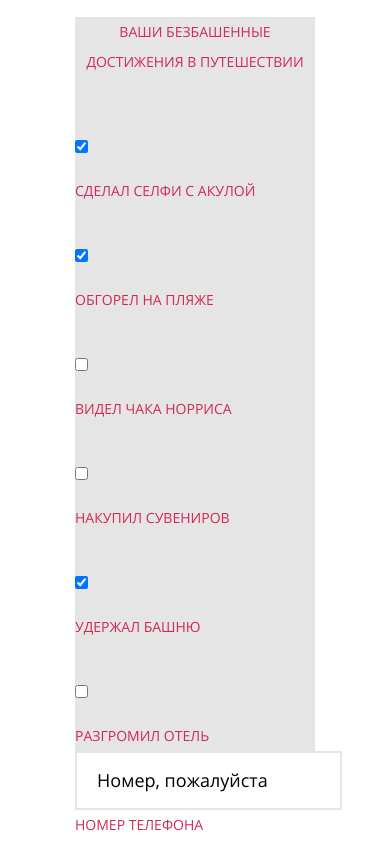
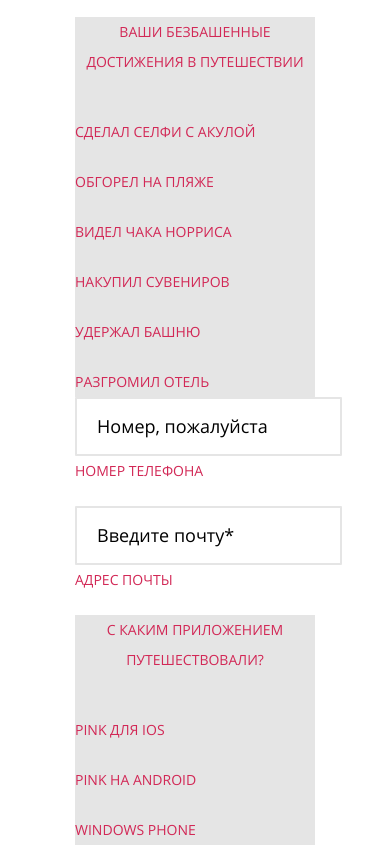
Before and after one commit to vladn255/1486707-pink-22, a website: page source/form.html in a window 390 px wide. Shown: the part 824-1672 px from the top of the page. Drawn offline with nearby package versions, Linux system fonts and the light colour scheme; files that its build step writes are made by us from their sources.

Commit message:
4.8. Адаптивная сетка для главной страницы_корректировка_3

```diff
--- a/source/form.html
+++ b/source/form.html
@@ -85,7 +85,7 @@
           </p>
           <ul class="form__list">
             <li class="form__item input">
-              <input class="input__field input__field--checkbox" type="checkbox" id="shark-selfie" value="shark-selfie" checked>
+              <input class="input__field input__field--checkbox visually-hidden" type="checkbox" id="shark-selfie" value="shark-selfie" checked>
               <label class="input__label input__label--checkbox" for="shark-selfie">
                 <span class="input__icon"></span>
                 Сделал селфи с акулой
@@ -93,7 +93,7 @@
             </li>
 
             <li class="form__item input">
-              <input class="input__field input__field--checkbox" type="checkbox" id="beach-sunburn" value="beach-sunburn" checked>
+              <input class="input__field input__field--checkbox visually-hidden" type="checkbox" id="beach-sunburn" value="beach-sunburn" checked>
               <label class="input__label input__label--checkbox" for="beach-sunburn">
                 <span class="input__icon"></span>
                 Обгорел на пляже
@@ -101,7 +101,7 @@
             </li>
 
             <li class="form__item input">
-              <input class="input__field input__field--checkbox" type="checkbox" id="chuck-norris-witnessed" value="chuck-norris-witnessed">
+              <input class="input__field input__field--checkbox visually-hidden" type="checkbox" id="chuck-norris-witnessed" value="chuck-norris-witnessed">
               <label class="input__label input__label--checkbox" for="chuck-norris-witnessed">
                 <span class="input__icon"></span>
                 Видел Чака Норриса
@@ -109,7 +109,7 @@
             </li>
 
             <li class="form__item input">
-              <input class="input__field input__field--checkbox" type="checkbox" id="bought-souvenirs" value="bought-souvenirs">
+              <input class="input__field input__field--checkbox visually-hidden" type="checkbox" id="bought-souvenirs" value="bought-souvenirs">
               <label class="input__label input__label--checkbox" for="bought-souvenirs">
                 <span class="input__icon"></span>
                 Накупил сувениров
@@ -117,7 +117,7 @@
             </li>
 
             <li class="form__item input">
-              <input class="input__field input__field--checkbox" type="checkbox" id="tower-holding" value="tower-holding" checked>
+              <input class="input__field input__field--checkbox visually-hidden" type="checkbox" id="tower-holding" value="tower-holding" checked>
               <label class="input__label input__label--checkbox" for="tower-holding">
                 <span class="input__icon"></span>
                 Удержал башню
@@ -125,7 +125,7 @@
             </li>
 
             <li class="form__item input">
-              <input class="input__field input__field--checkbox" type="checkbox" id="hotel-trashed" value="hotel-trashed">
+              <input class="input__field input__field--checkbox visually-hidden" type="checkbox" id="hotel-trashed" value="hotel-trashed">
               <label class="input__label input__label--checkbox" for="hotel-trashed">
                 <span class="input__icon"></span>
                 Разгромил отель
@@ -154,17 +154,17 @@
           </p>
           <ul class="form__list">
             <li class="form__item input">
-              <input class="input__radio" type="radio" id="ios_pink" value="ios_pink" checked>
+              <input class="input__radio visually-hidden" type="radio" id="ios_pink" value="ios_pink" checked>
               <label class="input__label input__label--radio" for="ios_pink">Pink для iOS</label>
             </li>
 
             <li class="form__item input">
-              <input class="input__radio" type="radio" id="android_pink" value="android_pink">
+              <input class="input__radio visually-hidden" type="radio" id="android_pink" value="android_pink">
               <label class="input__label input__label--radio" for="android_pink">Pink на Android</label>
             </li>
 
             <li class="form__item input">
-              <input class="input__radio" type="radio" id="windows_phone" value="windows_phone">
+              <input class="input__radio visually-hidden" type="radio" id="windows_phone" value="windows_phone">
               <label class="input__label input__label--radio" for="windows_phone">Windows Phone</label>
             </li>
           </ul>
--- a/source/less/blocks/form.less
+++ b/source/less/blocks/form.less
@@ -57,7 +57,7 @@
 
 .form__not-mobile {
   @media (max-width: @mobile-width) {
-    .visually-hidden;
+    display: none;
   }
 }
 
@@ -253,7 +253,7 @@
   padding-right: 0;
 
   @media (max-width: calc(@desktop-width - 1px)) {
-    .visually-hidden;
+    display: none;
   }
 }
 
--- a/source/less/blocks/radio.less
+++ b/source/less/blocks/radio.less
@@ -1,5 +1,5 @@
 @media (max-width: @mobile-width) {
   .radio--hidden {
-    .visually-hidden;
+    display: none;
   }
 }
--- a/source/less/blocks/table.less
+++ b/source/less/blocks/table.less
@@ -81,6 +81,6 @@
   text-transform: uppercase;
 
   @media (min-width: @tablet-width) {
-    .visually-hidden;
+    display: none;
   }
 }
```
Also changed, not shown: source/photo.html (+3 -3 lines).
